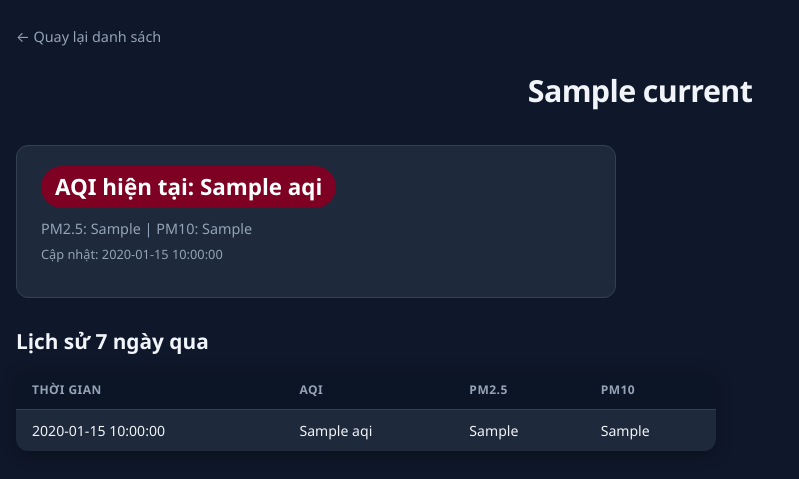
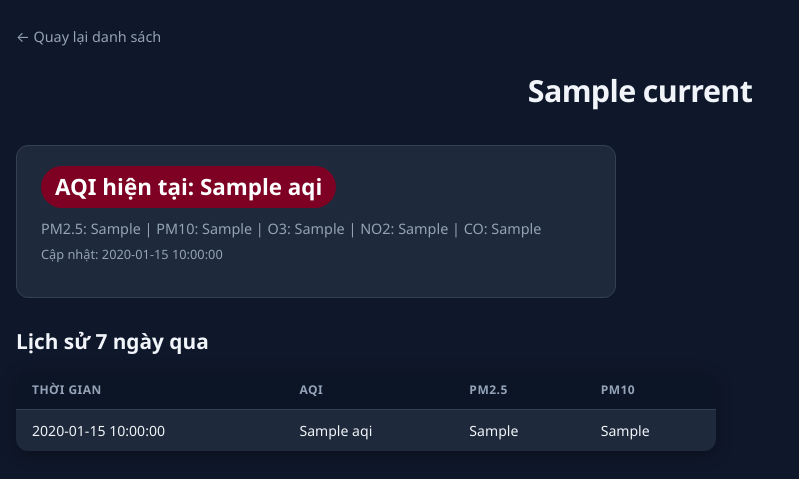
Before and after one commit to TTMinh-PTIT/AQI-tracker, a FastAPI app: template app/templates/station_details.html in a window 1280 px wide. Shown: the top 479 px of the page, without its empty margins (0-799 px from the left). Run offline with FastAPI, Linux system fonts and the light colour scheme; the template is opened without the code that fills it: most values are stand-ins (such as "Sample title", 1, 10 or a date in 2020).

Commit message:
update station details

```diff
--- a/app/templates/station_details.html
+++ b/app/templates/station_details.html
@@ -19,7 +19,7 @@
             {% else %}hazardous{% endif %}">
             AQI hiện tại: {{ current.aqi }}
         </p>
-        <p class="pollutants">PM2.5: {{ current.pm25 }} | PM10: {{ current.pm10 }}</p>
+        <p class="pollutants">PM2.5: {{ current.pm25 }} | PM10: {{ current.pm10 }} | O3: {{current.o3}} | NO2: {{current.no2}} | CO: {{current.co}}</p>
         <p class="updated">Cập nhật: {{ current.recorded_at }}</p>
     </div>
 
```
